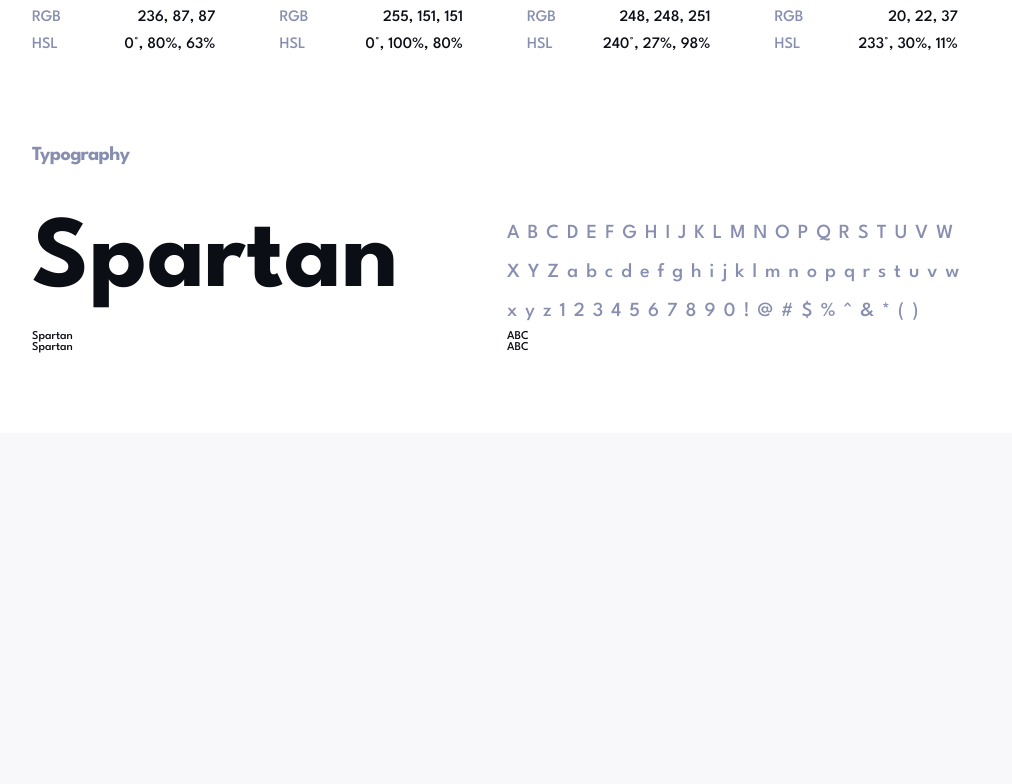
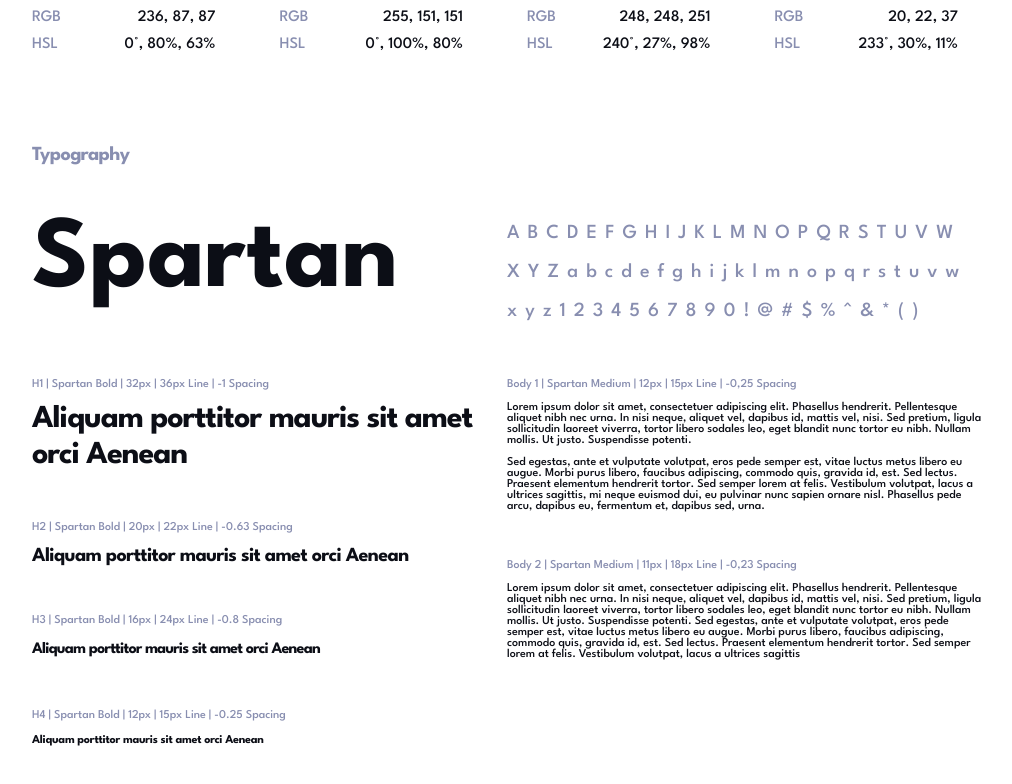
Before and after one commit to rparias/invoice-app-ts-next, a Next.js app: page /designSystem in a window 1280 px wide. Shown: the part 755-1539 px from the top of the page, without its empty margins (133-1145 px from the left). Before the commit the page ends 1188 px from the top, so only its background shows below. Built offline with nearby package versions, Linux system fonts and the light colour scheme.

Commit message:
finishes typography section design system

```diff
--- a/templates/Typography/typography.tsx
+++ b/templates/Typography/typography.tsx
@@ -15,20 +15,60 @@ export default function Typography() {
             <p className={`${styles.alphabet} font-lg text-grey`}>ABCDEFGHIJKLMNOPQRSTUVWXYZabcdefghijklmnopqrstuvwxyz1234567890!@#$%^&*()</p>
           </div>
         </div>
+        <div className="mt-3">
           <div className='row'>
             <div className="col-12-xs col-6-lg">
-            <p>Spartan</p>
+              <div className='mb-3'>
+                <p className='text-grey mb-1'>H1  |  Spartan Bold  |  32px  |  36px Line  |  -1 Spacing</p>
+                <h1>Aliquam porttitor mauris sit amet orci Aenean</h1>
+              </div>
+              <div className='mb-3'>
+                <p className='text-grey mb-1'>H2  |  Spartan Bold  |  20px  |  22px Line  |  -0.63 Spacing</p>
+                <h2>Aliquam porttitor mauris sit amet orci Aenean</h2>
+              </div>
+              <div className='mb-3'>
+                <p className='text-grey mb-1'>H3  |  Spartan Bold  |  16px  |  24px Line  |  -0.8 Spacing</p>
+                <h3>Aliquam porttitor mauris sit amet orci Aenean</h3>
+              </div>
+              <div className='mb-3'>
+                <p className='text-grey mb-1'>H4  |  Spartan Bold  |  12px  |  15px Line  |  -0.25 Spacing</p>
+                <h4>Aliquam porttitor mauris sit amet orci Aenean</h4>
+              </div>
             </div>
             <div className="col-12-xs col-6-lg">
-            <p>ABC</p>
+              <div>
+                <div className='mb-3'>
+                  <p className='text-grey mb-1'>Body 1  |  Spartan Medium  |  12px  |  15px Line  |  -0,25 Spacing</p>
+                  <p>
+                    Lorem ipsum dolor sit amet, consectetuer adipiscing elit. Phasellus hendrerit.
+                    Pellentesque aliquet nibh nec urna. In nisi neque, aliquet vel, dapibus id, mattis vel, nisi.
+                    Sed pretium, ligula sollicitudin laoreet viverra, tortor libero sodales leo, eget blandit nunc tortor eu nibh.
+                    Nullam mollis. Ut justo. Suspendisse potenti.
+                  </p>
+                  <br />
+                  <p>
+                    Sed egestas, ante et vulputate volutpat, eros pede semper est,
+                    vitae luctus metus libero eu augue. Morbi purus libero, faucibus adipiscing, commodo quis, gravida id, est.
+                    Sed lectus. Praesent elementum hendrerit tortor. Sed semper lorem at felis. Vestibulum volutpat,
+                    lacus a ultrices sagittis, mi neque euismod dui, eu pulvinar nunc sapien ornare nisl. Phasellus pede arcu,
+                    dapibus eu, fermentum et, dapibus sed, urna.
+                  </p>
                 </div>
               </div>
-        <div className='row'>
-          <div className="col-12-xs col-6-lg">
-            <p>Spartan</p>
+              <div>
+              <div className='mb-3'>
+                  <p className='text-grey mb-1'>Body 2  |  Spartan Medium  |  11px  |  18px Line  |  -0,23 Spacing</p>
+                  <p>
+                    Lorem ipsum dolor sit amet, consectetuer adipiscing elit. Phasellus hendrerit. Pellentesque aliquet nibh nec urna.
+                    In nisi neque, aliquet vel, dapibus id, mattis vel, nisi. Sed pretium, ligula sollicitudin laoreet viverra,
+                    tortor libero sodales leo, eget blandit nunc tortor eu nibh. Nullam mollis. Ut justo. Suspendisse potenti.
+                    Sed egestas, ante et vulputate volutpat, eros pede semper est, vitae luctus metus libero eu augue. Morbi purus
+                    libero, faucibus adipiscing, commodo quis, gravida id, est. Sed lectus. Praesent elementum hendrerit tortor.
+                    Sed semper lorem at felis. Vestibulum volutpat, lacus a ultrices sagittis
+                  </p>
                 </div>
-          <div className="col-12-xs col-6-lg">
-            <p>ABC</p>
+              </div>
+            </div>
           </div>
         </div>
       </div>
```
Lines whose indentation alone changed are shown as unchanged.
